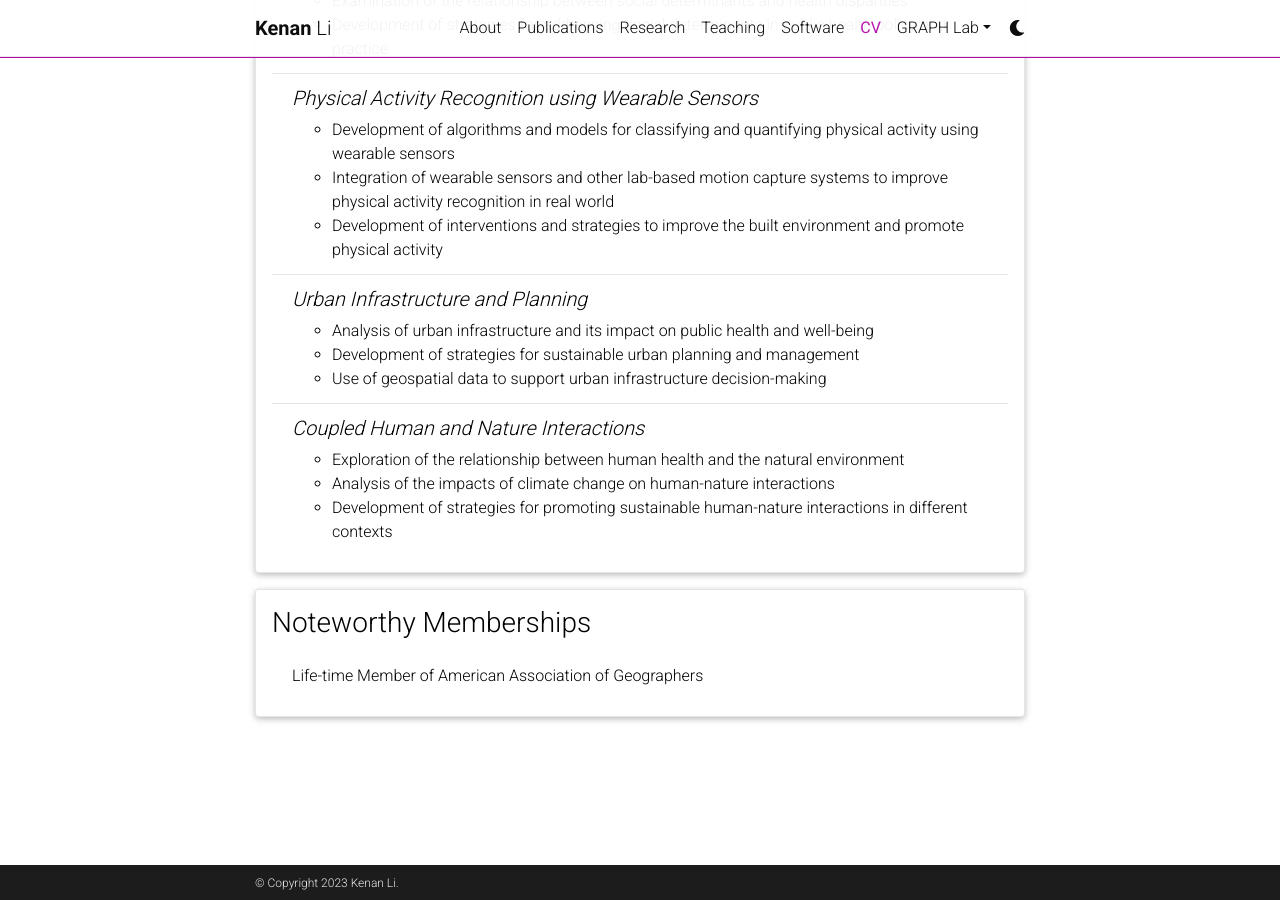
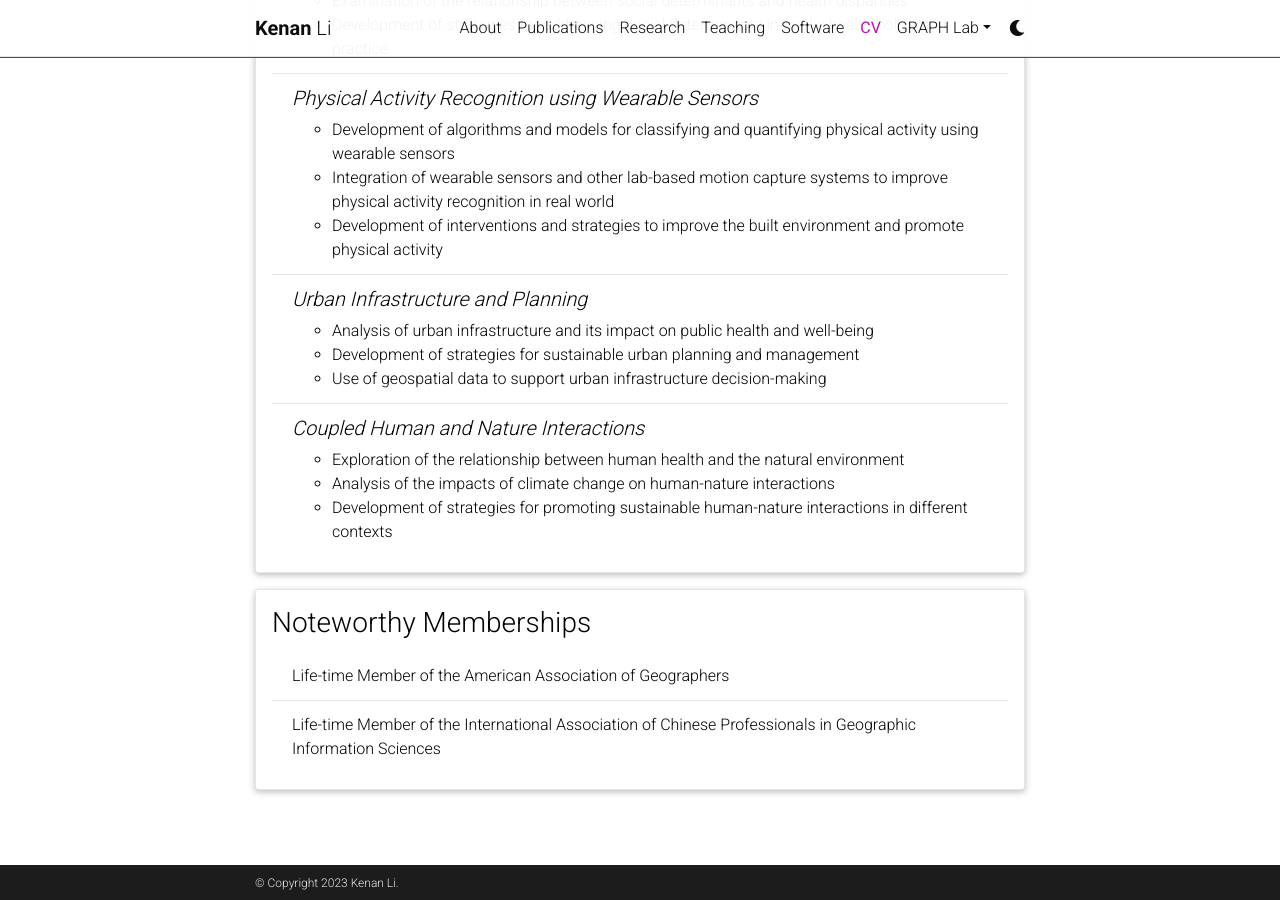
Before and after one commit to Kenan-Li/Kenan-Li.github.io, a Jekyll site: the page built from _pages/cv.md, in a window 1280 px wide and 900 px high, scrolled down 3463 px. Built offline with Jekyll 4.4.1, drawn with Linux system fonts in a browser that asks for light colours; comment, search, counter and statistics services are not loaded; a style sheet for code colours, icons or effects is not loaded.

Commit message:
Add CPGIS membership

```diff
--- a/_data/cv.yml
+++ b/_data/cv.yml
@@ -132,4 +132,5 @@
 - title: Noteworthy Memberships
   type: list
   contents:
-    - Life-time Member of American Association of Geographers
+    - Life-time Member of the American Association of Geographers
+    - Life-time Member of the International Association of Chinese Professionals in Geographic Information Sciences
```
